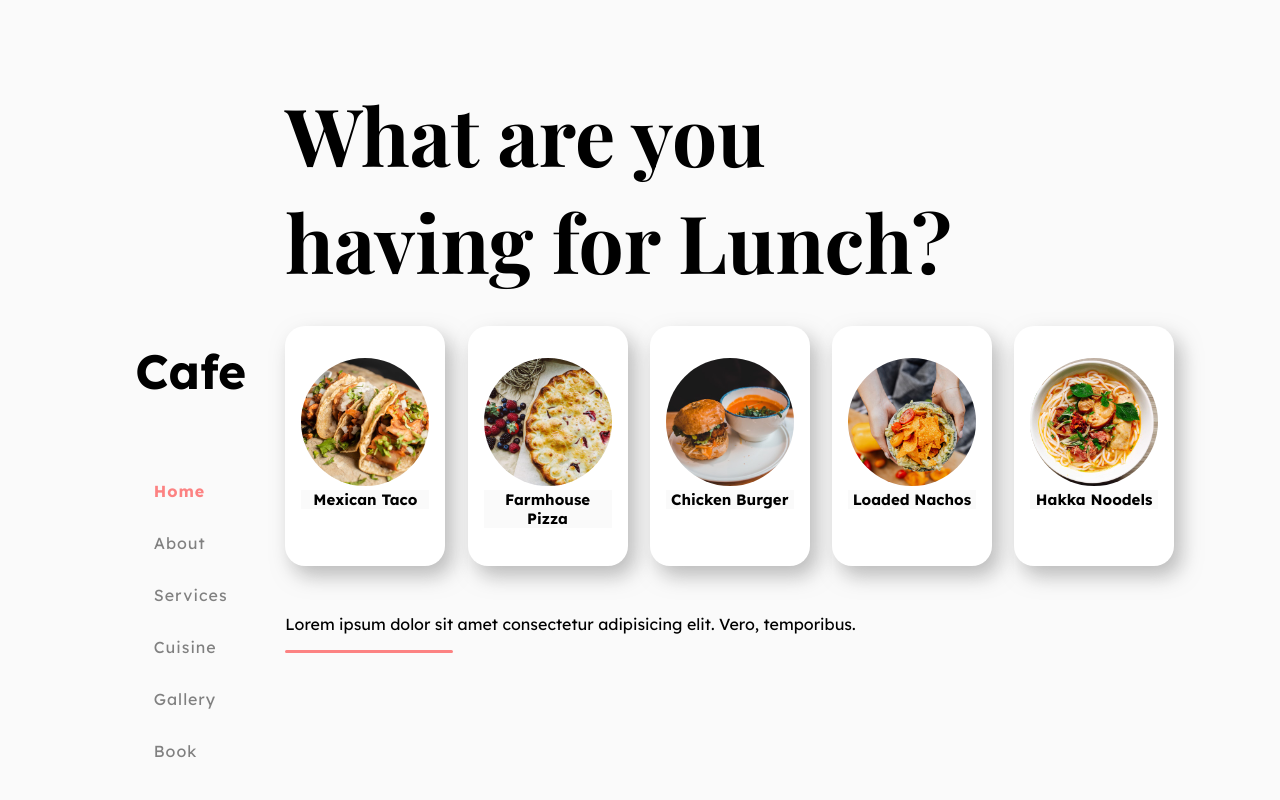
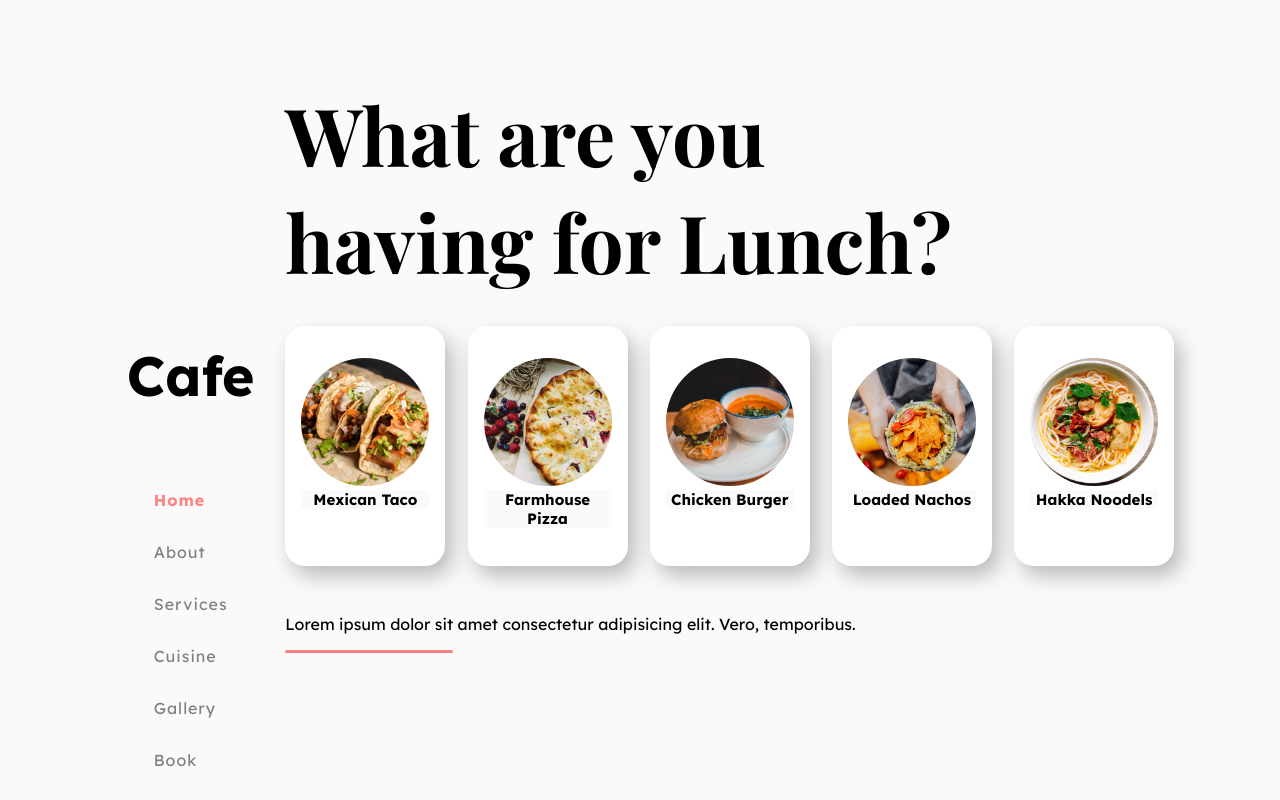
Before and after one commit to Saurabhdaswant/cafe, a plain HTML site: page index.html in a window 1280 px wide. Drawn offline with nearby package versions, Linux system fonts and the light colour scheme.

Commit message:
.logo_font-size update

```diff
--- a/style.css
+++ b/style.css
@@ -240,7 +240,7 @@ nav .menu-btn i {
   }
 
   .logo {
-    font-size: 2rem;
+    font-size: 2.3rem;
   }
 
   .cart {
```
